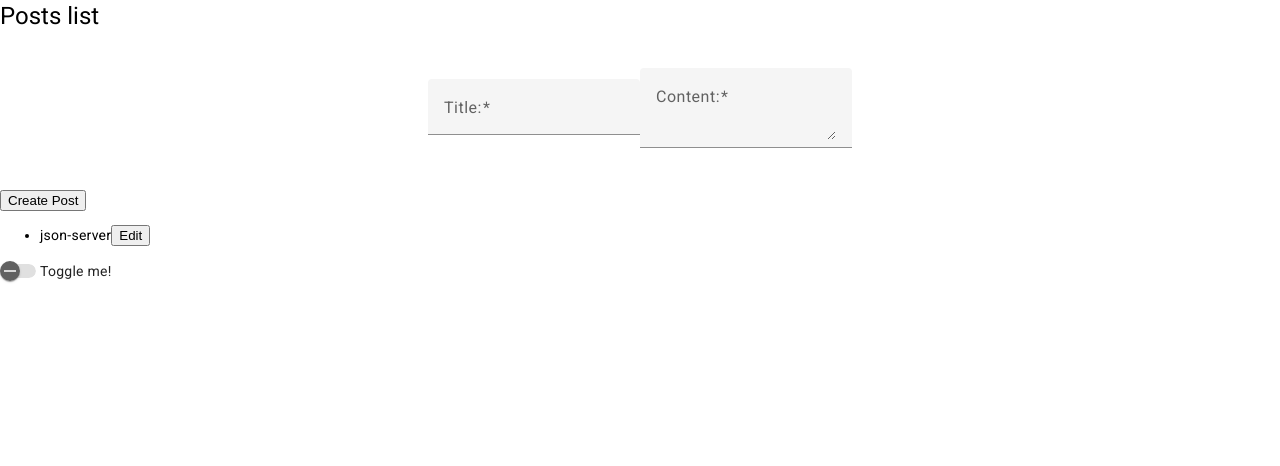
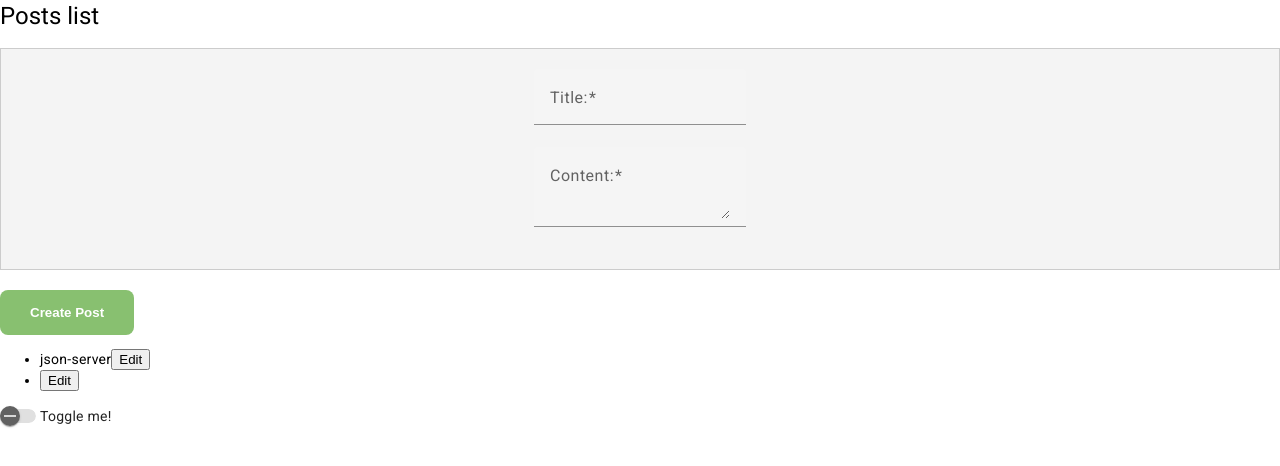
Before and after one commit to Monakhov-Maksym/task-Misha, an Angular app: page /posts in a window 1280 px wide. Shown: the top 466 px of the page. Built offline with nearby package versions, Linux system fonts and the light colour scheme; data requests are answered from the project's data file.

Commit message:
Some new styles for my form

```diff
--- a/db.json
+++ b/db.json
@@ -4,6 +4,11 @@
       "id": 1,
       "title": "json-server",
       "author": "typicode"
+    },
+    {
+      "title": null,
+      "content": null,
+      "id": 2
     }
   ],
   "comments": [
--- a/src/app/modules/post/pages/posts/post-list.component.css
+++ b/src/app/modules/post/pages/posts/post-list.component.css
@@ -1,9 +1,70 @@
 .form-container {
+  display: flex;
+  flex-direction: column;
+  align-items: center;
+  justify-content: center;
+  background: #f4f4f4;
   margin: 0 auto;
-  width: 50%; /* Можете изменить этот размер на свое усмотрение */
   padding: 20px;
+  border: 1px solid #ccc;
 }
 
-.text-center {
-  text-align: center;
+.mat-form-field {
+  width: 100%;
+  margin-bottom: 10px;
 }
+
+.mat-label {
+  display: block;
+  font-weight: bold;
+  margin-bottom: 5px;
+}
+
+.mat-input-element,
+.mat-textarea-autosize {
+  width: 100%;
+  padding: 10px;
+  box-sizing: border-box;
+}
+
+button.submit {
+  background: #88c070;
+  padding: 15px 30px;
+  cursor: pointer;
+  color: #fff;
+  font-weight: bold;
+  border: none;
+  border-radius: 8px;
+  transition: background-color 0.3s ease;
+  margin-top: 20px;
+}
+
+button.submit:hover {
+  background: #72a45d;
+}
+
+.list-item {
+  display: flex;
+  flex-direction: column;
+  align-items: center;
+  justify-content: center;
+  background: #f4f4f4;
+  margin: 5px;
+  padding: 10px 20px;
+  cursor: pointer;
+  border: 1px solid #ccc;
+}
+
+.list-item.reminder {
+  border-left: 5px solid green;
+}
+
+.list-item h3 {
+  margin-bottom: 10px;
+  font-weight: bold;
+  font-size: 18px;
+}
+
+.list-item p {
+  margin-bottom: 0;
+}
--- a/src/app/modules/post/pages/posts/post-list.component.html
+++ b/src/app/modules/post/pages/posts/post-list.component.html
@@ -11,7 +11,7 @@
       <textarea matInput name="content" [ngModel]="editingPost && editingPost.content" required></textarea>
     </mat-form-field>
   </div>
-  <button type="submit">{{ editingPost ? 'Update Post' : 'Create Post' }}</button>
+  <button type="submit"  class="submit">{{ editingPost ? 'Update Post' : 'Create Post' }}</button>
 </form>
 
 <ul>
```
